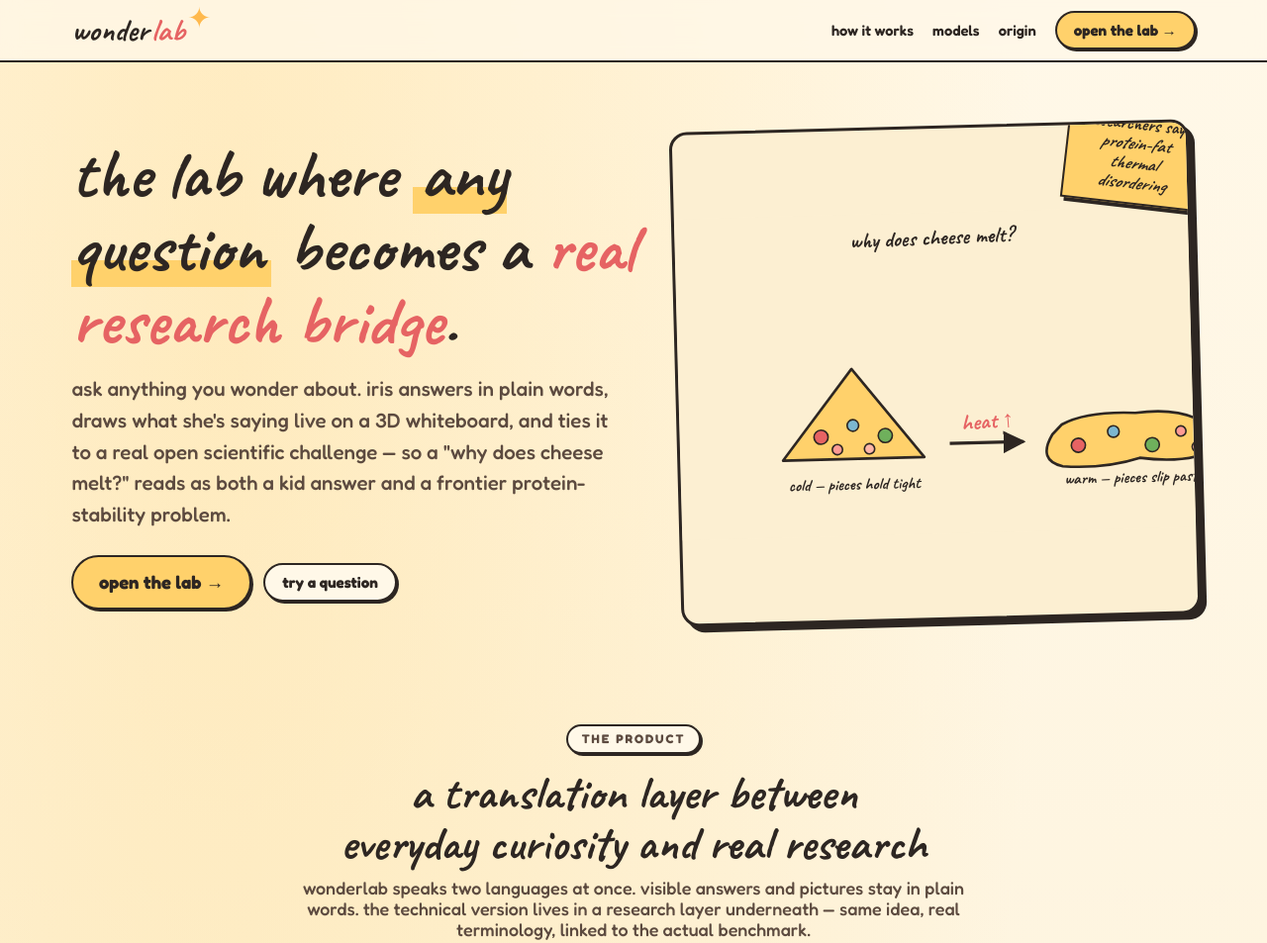
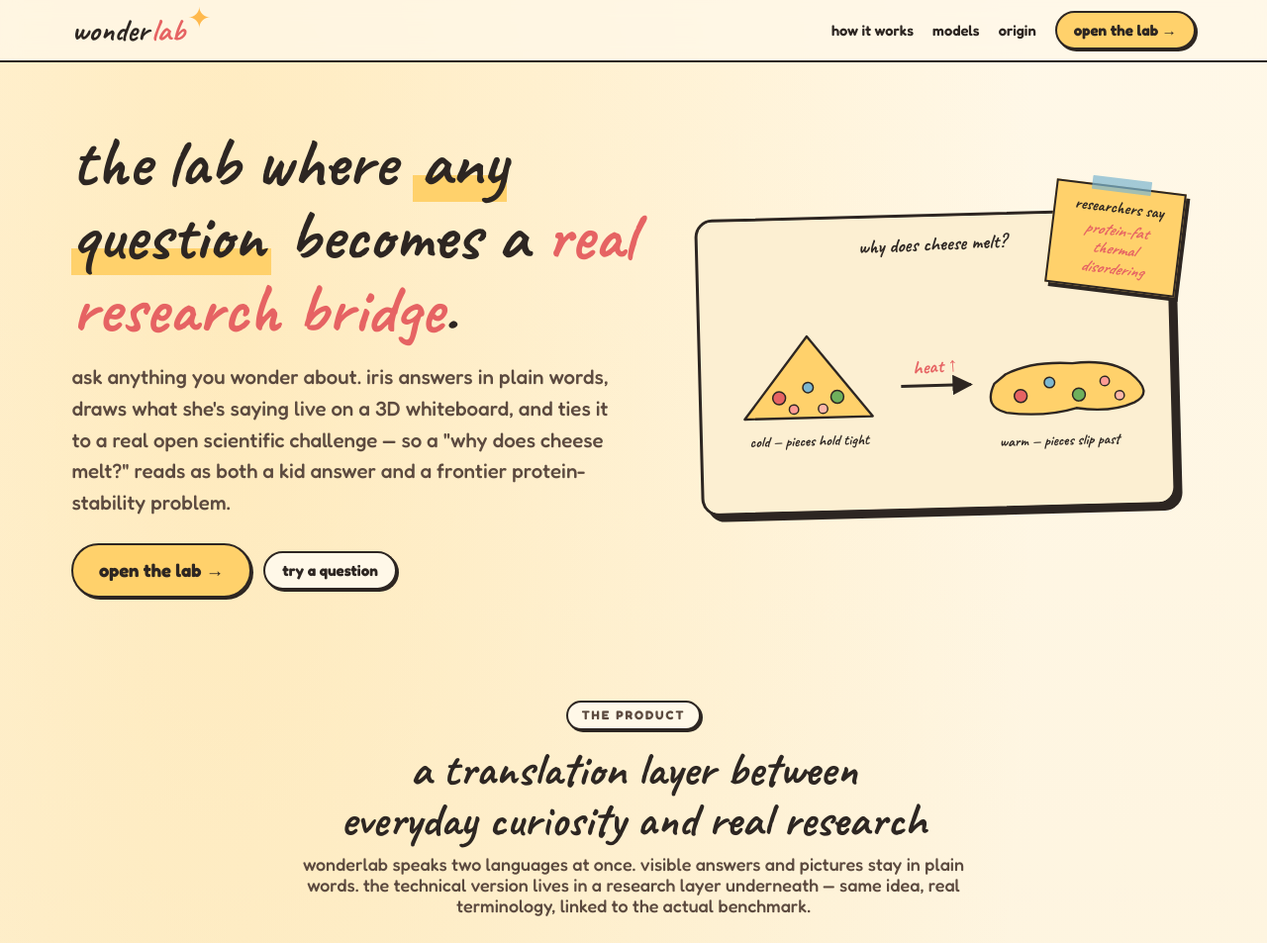
Before and after one commit to abgnydn/wonderlab, a website: page landing.html in a window 1280 px wide. Shown: the top 953 px of the page at 99% size. Drawn offline with nearby package versions, Linux system fonts and the light colour scheme.

Commit message:
landing: fix hero picture clipping
Two issues:
1. Warm cheese blob in the SVG ran past x=800 (the viewBox edge), so
   the right half got clipped at the SVG boundary.
2. Sticky note ("researchers say…") sat on .hero__pic, which has
   overflow:hidden for rounded corners — so the rotated overhang
   was being clipped.

Fixes:
- Wrapped the picture in a .hero__pic-wrap so the sticky note can
  overhang outside the rounded frame without being clipped.
- Switched container aspect-ratio from 1.05/1 to 1.6/1 to match the
  SVG's actual aspect ratio (no more wasted top/bottom letterbox).
- Rebuilt the cheese-melt SVG with all elements anchored to their
  group center: cold wedge centered at (180,280), arrow at (400,290),
  warm blob centered at (610,290) with half-width ≤130. Everything
  comfortably inside the 800×500 viewBox now.

```diff
--- a/landing.html
+++ b/landing.html
@@ -175,9 +175,17 @@
       gap: 0.8rem;
       flex-wrap: wrap;
     }
+    /* a wrapper so the sticky note can overhang the rounded picture
+       without being clipped by overflow:hidden on the picture itself. */
+    .hero__pic-wrap {
+      position: relative;
+      width: 100%;
+      max-width: 480px;
+      margin: 0 auto;
+    }
     .hero__pic {
       position: relative;
-      aspect-ratio: 1.05 / 1;
+      aspect-ratio: 1.6 / 1;
       border: 3px solid var(--ink);
       border-radius: 18px;
       overflow: hidden;
@@ -188,19 +196,27 @@
     .hero__pic svg { display: block; width: 100%; height: 100%; }
     .hero__sticky {
       position: absolute;
-      top: -22px; right: -18px;
-      width: 140px;
-      transform: rotate(8deg);
+      top: -28px; right: -8px;
+      width: 132px;
+      transform: rotate(7deg);
       background: var(--sun);
       border: 2px solid var(--ink);
       box-shadow: var(--shadow-md);
-      padding: 0.6rem 0.7rem;
+      padding: 0.65rem 0.7rem;
       font-family: 'Caveat', cursive;
       font-weight: 700;
-      font-size: 1.15rem;
+      font-size: 1.05rem;
       color: var(--ink);
-      line-height: 1.1;
+      line-height: 1.15;
       text-align: center;
+      z-index: 2;
+    }
+    .hero__sticky em {
+      display: block;
+      font-style: italic;
+      font-weight: 700;
+      color: var(--rose);
+      margin-top: 0.2rem;
     }
     .hero__sticky::before {
       content: '';
@@ -211,9 +227,11 @@
       background: rgba(124, 183, 208, 0.7);
       border-radius: 1px;
     }
+    @media (max-width: 600px) {
+      .hero__sticky { right: 6px; top: -22px; width: 116px; font-size: 0.95rem; padding: 0.55rem 0.6rem; }
+    }
     @media (max-width: 880px) {
       .hero { grid-template-columns: 1fr; padding: 2.5rem 1.1rem 2rem; }
-      .hero__pic { max-width: 460px; margin: 0 auto; }
     }
 
     /* ============ TRANSLATION ============ */
@@ -586,46 +604,69 @@
       </div>
     </div>
 
+    <div class="hero__pic-wrap">
       <div class="hero__pic">
-      <!-- inline cheese melt illustration — same style as iris's whiteboard -->
-      <svg viewBox="0 0 800 500" xmlns="http://www.w3.org/2000/svg">
-        <rect width="800" height="500" fill="#FCEFD2"/>
-        <text x="400" y="50" font-family="Caveat" font-weight="700" font-size="34" fill="#2D2622" text-anchor="middle" transform="rotate(-1 400 50)">why does cheese melt?</text>
-        <!-- left: cold -->
-        <g transform="translate(160 290)">
-          <polygon points="0,90 220,90 110,-50" fill="#FFD16B" stroke="#2D2622" stroke-width="4" stroke-linejoin="round"/>
-          <circle cx="60"  cy="55" r="11" fill="#E66363" stroke="#2D2622" stroke-width="2.5"/>
-          <circle cx="110" cy="38" r="9"  fill="#7CB7D0" stroke="#2D2622" stroke-width="2.5"/>
-          <circle cx="160" cy="55" r="11" fill="#6FB05C" stroke="#2D2622" stroke-width="2.5"/>
-          <circle cx="85"  cy="75" r="8"  fill="#FF9B94" stroke="#2D2622" stroke-width="2.5"/>
-          <circle cx="135" cy="75" r="8"  fill="#FFB7A8" stroke="#2D2622" stroke-width="2.5"/>
-          <text x="110" y="138" font-family="Caveat" font-weight="700" font-size="26" fill="#2D2622" text-anchor="middle">cold — pieces hold tight</text>
-        </g>
-        <!-- arrow -->
-        <g transform="translate(420 360)">
-          <text x="60" y="-22" font-family="Caveat" font-weight="700" font-size="36" fill="#E66363" text-anchor="middle" transform="rotate(-3 60 -22)">heat ↑</text>
-          <line x1="0" y1="0" x2="115" y2="0" stroke="#2D2622" stroke-width="5" marker-end="url(#a)"/>
-        </g>
+        <!-- inline cheese melt illustration — same style as iris's whiteboard.
+             ViewBox 800×500. Three groups: cold wedge (left), heat arrow,
+             warm blob (right). All anchors are centered around their group
+             center so nothing clips against the viewBox edges. -->
+        <svg viewBox="0 0 800 500" xmlns="http://www.w3.org/2000/svg" preserveAspectRatio="xMidYMid meet">
           <defs>
-          <marker id="a" viewBox="0 0 10 10" refX="9" refY="5" markerWidth="7" markerHeight="7" orient="auto">
+            <marker id="heat-arrow" viewBox="0 0 10 10" refX="9" refY="5" markerWidth="7" markerHeight="7" orient="auto">
               <path d="M 0 0 L 10 5 L 0 10 z" fill="#2D2622"/>
             </marker>
           </defs>
-        <!-- right: warm -->
-        <g transform="translate(580 290)">
-          <path d="M 0 60 Q -25 100 15 110 Q 80 116 135 100 Q 200 110 240 95 Q 280 80 240 50 Q 200 22 130 30 Q 55 25 15 45 Z"
+
+          <rect width="800" height="500" fill="#FCEFD2"/>
+
+          <!-- title -->
+          <text x="400" y="58" font-family="Caveat" font-weight="700" font-size="34"
+                fill="#2D2622" text-anchor="middle" transform="rotate(-1 400 58)">why does cheese melt?</text>
+
+          <!-- LEFT: cold wedge — centered around (180, 280) -->
+          <g transform="translate(180 280)">
+            <polygon points="-110,60 110,60 0,-80"
                      fill="#FFD16B" stroke="#2D2622" stroke-width="4" stroke-linejoin="round"/>
-          <circle cx="40"  cy="78" r="11" fill="#E66363" stroke="#2D2622" stroke-width="2.5"/>
-          <circle cx="95"  cy="58" r="9"  fill="#7CB7D0" stroke="#2D2622" stroke-width="2.5"/>
-          <circle cx="155" cy="80" r="11" fill="#6FB05C" stroke="#2D2622" stroke-width="2.5"/>
-          <circle cx="200" cy="60" r="8"  fill="#FF9B94" stroke="#2D2622" stroke-width="2.5"/>
-          <circle cx="225" cy="85" r="8"  fill="#FFB7A8" stroke="#2D2622" stroke-width="2.5"/>
-          <text x="120" y="138" font-family="Caveat" font-weight="700" font-size="26" fill="#2D2622" text-anchor="middle">warm — pieces slip past</text>
+            <circle cx="-50" cy="25" r="11" fill="#E66363" stroke="#2D2622" stroke-width="2.5"/>
+            <circle cx="0"   cy="8"  r="9"  fill="#7CB7D0" stroke="#2D2622" stroke-width="2.5"/>
+            <circle cx="50"  cy="25" r="11" fill="#6FB05C" stroke="#2D2622" stroke-width="2.5"/>
+            <circle cx="-25" cy="45" r="8"  fill="#FF9B94" stroke="#2D2622" stroke-width="2.5"/>
+            <circle cx="25"  cy="45" r="8"  fill="#FFB7A8" stroke="#2D2622" stroke-width="2.5"/>
+            <text x="0" y="108" font-family="Caveat" font-weight="700" font-size="26"
+                  fill="#2D2622" text-anchor="middle">cold — pieces hold tight</text>
+          </g>
+
+          <!-- arrow + heat label, centered around x=400 -->
+          <g transform="translate(340 290)">
+            <text x="60" y="-22" font-family="Caveat" font-weight="700" font-size="34"
+                  fill="#E66363" text-anchor="middle" transform="rotate(-3 60 -22)">heat ↑</text>
+            <line x1="0" y1="0" x2="120" y2="0" stroke="#2D2622" stroke-width="5"
+                  marker-end="url(#heat-arrow)"/>
+          </g>
+
+          <!-- RIGHT: warm blob — centered around (610, 290), max half-width ≈ 130 -->
+          <g transform="translate(610 290)">
+            <path d="M -110 0
+                     Q -130 40  -90 50
+                     Q -25 60   30 45
+                     Q 90 55    130 38
+                     Q 165 22   125 -12
+                     Q 90 -38   25 -32
+                     Q -45 -38  -90 -16 Z"
+                  fill="#FFD16B" stroke="#2D2622" stroke-width="4" stroke-linejoin="round"/>
+            <circle cx="-65" cy="22" r="11" fill="#E66363" stroke="#2D2622" stroke-width="2.5"/>
+            <circle cx="-15" cy="0"  r="9"  fill="#7CB7D0" stroke="#2D2622" stroke-width="2.5"/>
+            <circle cx="35"  cy="22" r="11" fill="#6FB05C" stroke="#2D2622" stroke-width="2.5"/>
+            <circle cx="80"  cy="0"  r="8"  fill="#FF9B94" stroke="#2D2622" stroke-width="2.5"/>
+            <circle cx="105" cy="25" r="8"  fill="#FFB7A8" stroke="#2D2622" stroke-width="2.5"/>
+            <text x="0" y="108" font-family="Caveat" font-weight="700" font-size="26"
+                  fill="#2D2622" text-anchor="middle">warm — pieces slip past</text>
           </g>
         </svg>
+      </div>
 
       <div class="hero__sticky">
-        researchers say:<br/>
+        researchers say
         <em>protein-fat<br/>thermal disordering</em>
       </div>
     </div>
```
Lines whose indentation alone changed are shown as unchanged.
